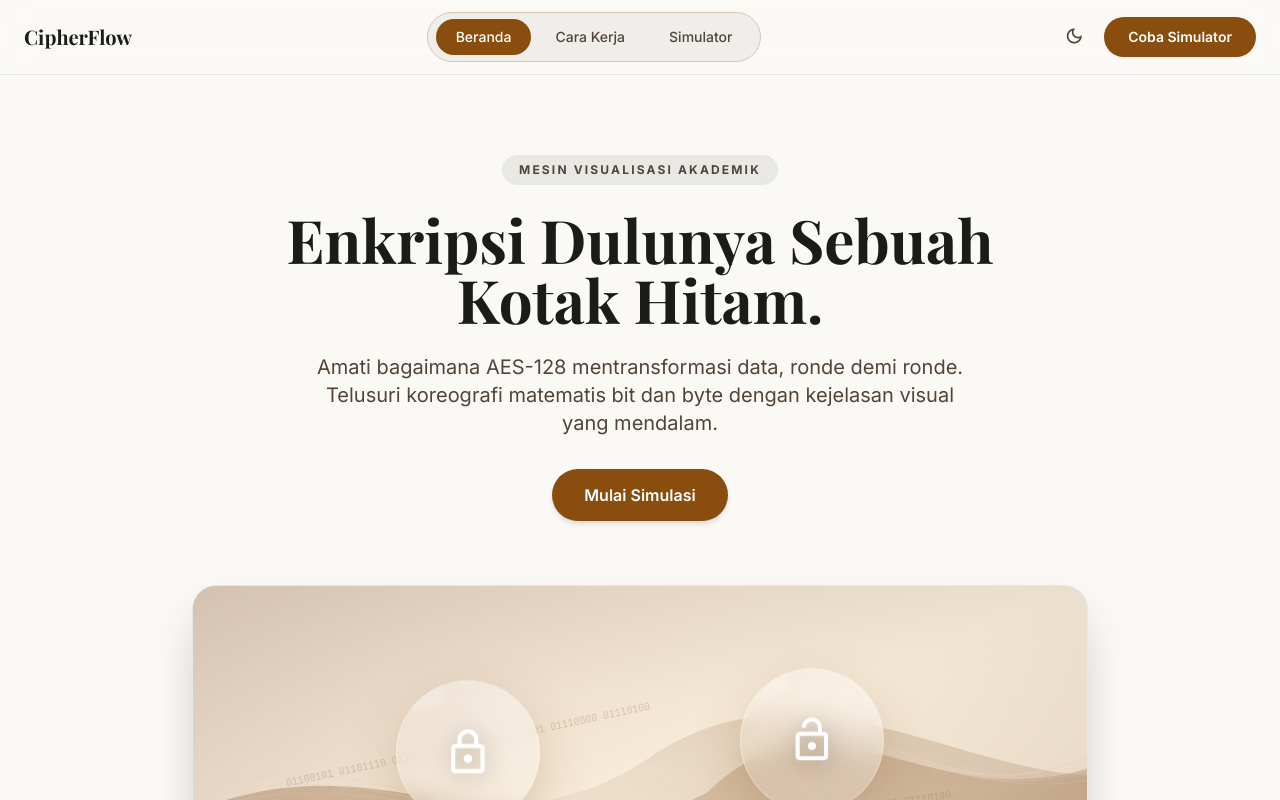
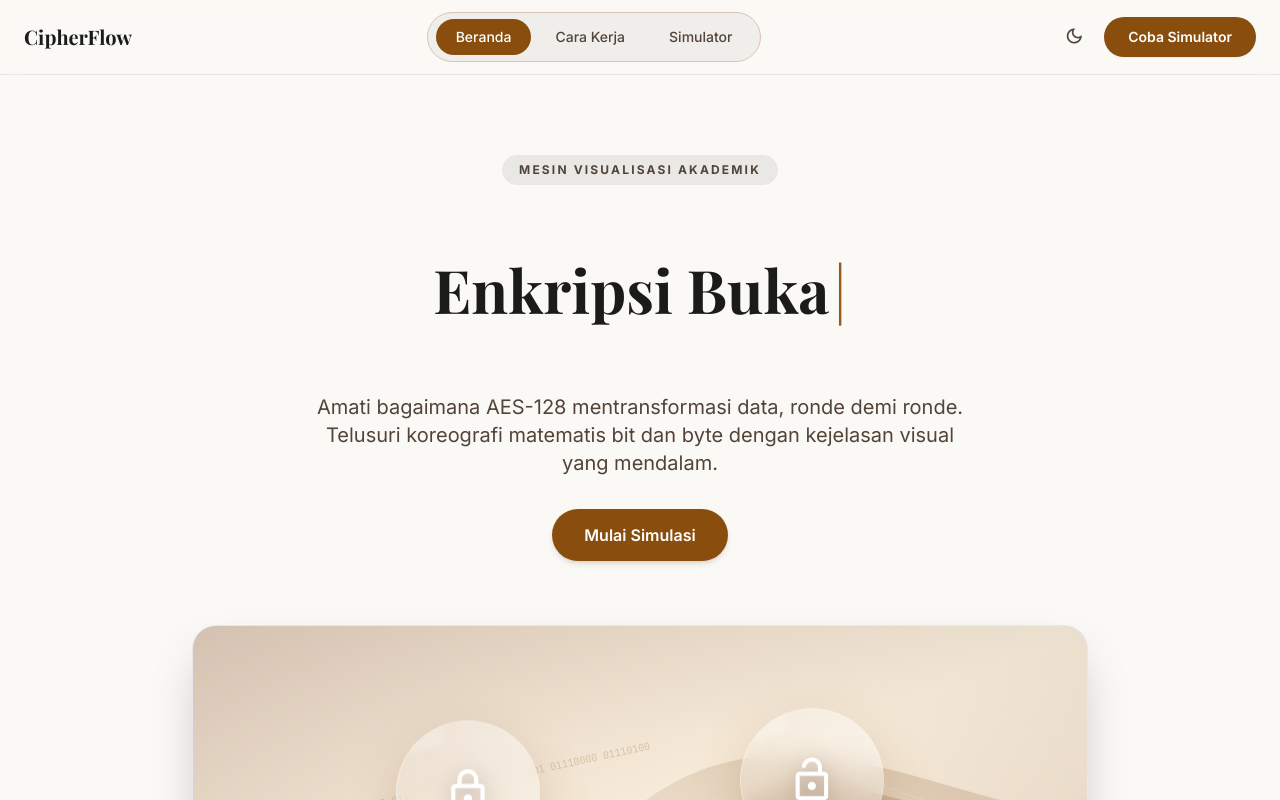
Before and after one commit to imamrzkys/TUGAS-13-KRIPTOGRAFY, a React (Vite) app: page / in a window 1280 px wide. Shown: the top 800 px of the page. Built offline with nearby package versions, Linux system fonts and the light colour scheme; a web font is replaced by a local one.

Commit message:
feat: add typing and deleting animation cycle for home page title

```diff
--- a/src/components/home/HeroSection.jsx
+++ b/src/components/home/HeroSection.jsx
@@ -1,7 +1,49 @@
+import { useState, useEffect } from 'react';
 import { Link } from 'react-router-dom';
 import { motion } from 'framer-motion';
 
 export default function HeroSection() {
+  const titles = [
+    "Enkripsi Bukan Lagi Kotak Hitam.",
+    "Visualisasikan Aliran Data AES-128.",
+    "Kupas Tuntas Struktur Kriptografi."
+  ];
+
+  const [currentText, setCurrentText] = useState("");
+  const [titleIndex, setTitleIndex] = useState(0);
+  const [isDeleting, setIsDeleting] = useState(false);
+  const [typingSpeed, setTypingSpeed] = useState(80);
+
+  useEffect(() => {
+    let timer;
+    const currentTitle = titles[titleIndex];
+
+    if (!isDeleting) {
+      timer = setTimeout(() => {
+        setCurrentText(currentTitle.slice(0, currentText.length + 1));
+        setTypingSpeed(80);
+      }, typingSpeed);
+
+      if (currentText === currentTitle) {
+        setIsDeleting(true);
+        setTypingSpeed(2500); // Pause for 2.5s when fully typed
+      }
+    } else {
+      timer = setTimeout(() => {
+        setCurrentText(currentTitle.slice(0, currentText.length - 1));
+        setTypingSpeed(35); // Deleting is twice as fast
+      }, typingSpeed);
+
+      if (currentText === "") {
+        setIsDeleting(false);
+        setTitleIndex((prev) => (prev + 1) % titles.length);
+        setTypingSpeed(400); // Small pause before typing next word
+      }
+    }
+
+    return () => clearTimeout(timer);
+  }, [currentText, isDeleting, titleIndex, typingSpeed]);
+
   // Animation variants
   const containerVariants = {
     hidden: { opacity: 0 },
@@ -40,12 +82,13 @@ export default function HeroSection() {
           </div>
         </motion.div>
 
-        {/* Heading */}
+        {/* Heading with Typing Animation */}
         <motion.h1
           variants={itemVariants}
-          className="font-display text-4xl sm:text-5xl md:text-6xl font-bold text-on-background leading-[1.1] max-w-4xl mx-auto"
+          className="font-display text-3xl sm:text-5xl md:text-6xl font-bold text-on-background leading-[1.2] max-w-4xl mx-auto min-h-[90px] sm:min-h-[130px] md:min-h-[160px] flex items-center justify-center flex-wrap"
         >
-          Enkripsi Dulunya Sebuah<br className="hidden sm:inline" /> Kotak Hitam.
+          <span>{currentText}</span>
+          <span className="inline-block text-primary animate-pulse font-normal ml-1 select-none">|</span>
         </motion.h1>
 
         {/* Subtitle */}
```
